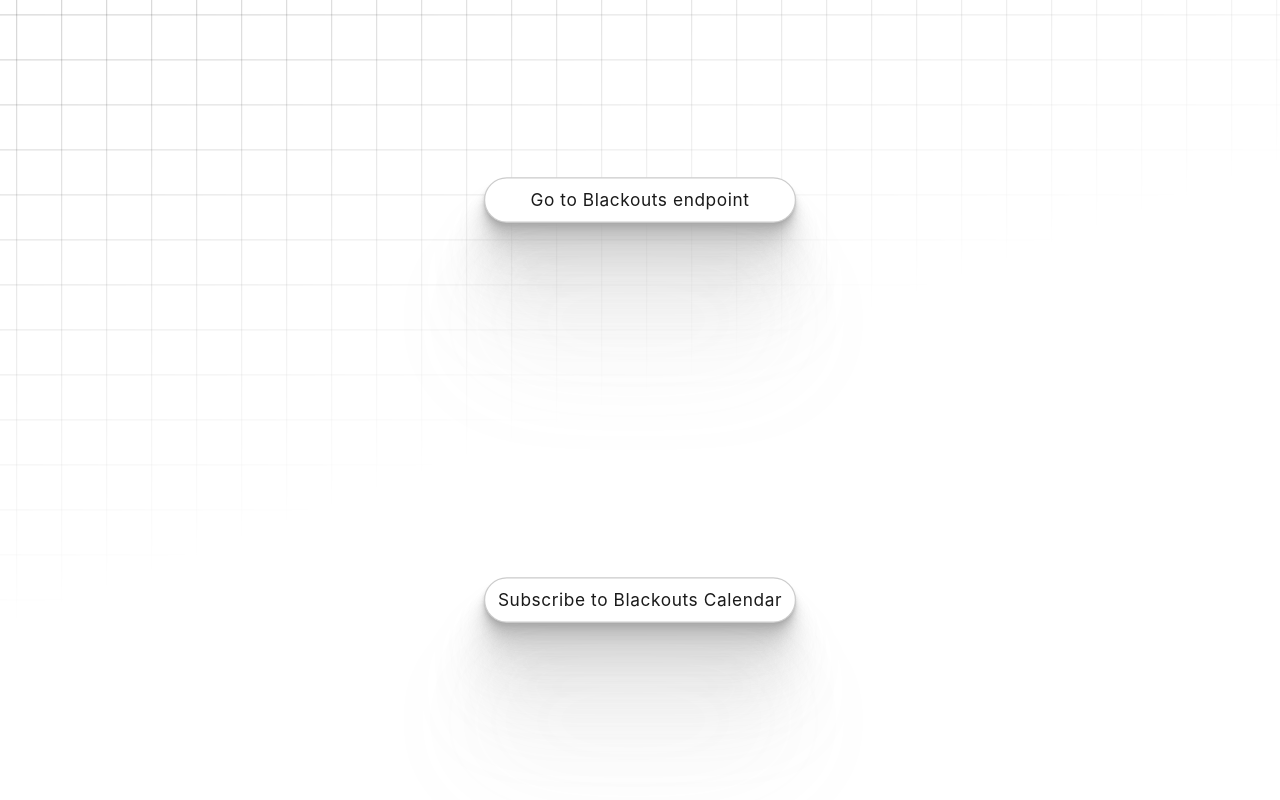
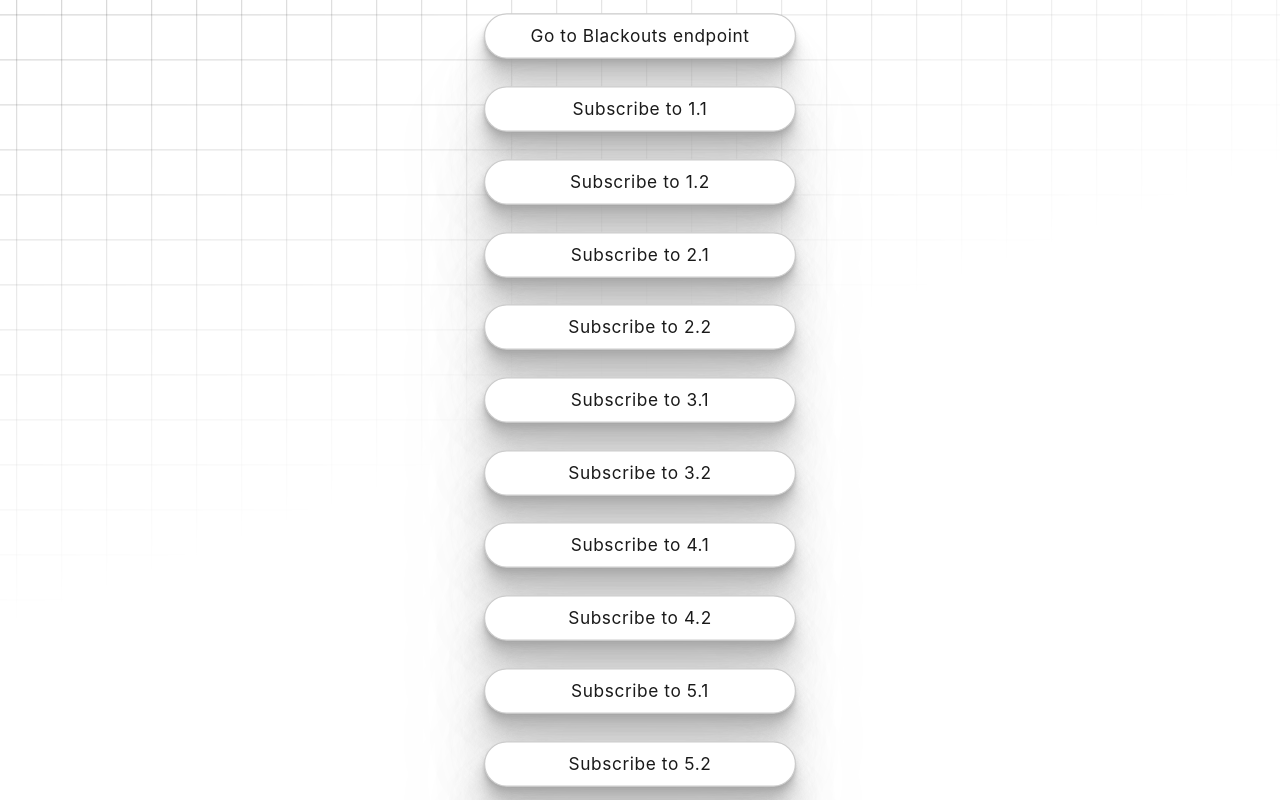
Before and after one commit to gebeto/loe-blackouts-api, a website: page index.html in a window 1280 px wide. Drawn offline with nearby package versions, Linux system fonts and the light colour scheme.

Commit message:
add all calendars

```diff
--- a/index.html
+++ b/index.html
@@ -350,16 +350,28 @@
     </a>
 
     <script>
+      [
+        "1.1",
+        "1.2",
+        "2.1",
+        "2.2",
+        "3.1",
+        "3.2",
+        "4.1",
+        "4.2",
+        "5.1",
+        "5.2",
+      ].map((group) => {
         const subscriptionLink = document.createElement("a");
         subscriptionLink.className = "control";
         const url =
           "webcal://" +
           window.location.href.split("://")[1] +
-        "api/blackouts.ics";
+          `api/blackouts.ics?group=${group}`;
         subscriptionLink.href = url;
-      subscriptionLink.innerHTML =
-        "<label>Subscribe to Blackouts Calendar</label>";
+        subscriptionLink.innerHTML = `<label>Subscribe to ${group}</label>`;
         document.body.appendChild(subscriptionLink);
+      });
     </script>
   </body>
 </html>
```
Also changed, not shown: api/blackouts.ics.ts (+10 -3 lines). Lines whose indentation alone changed are shown as unchanged.
